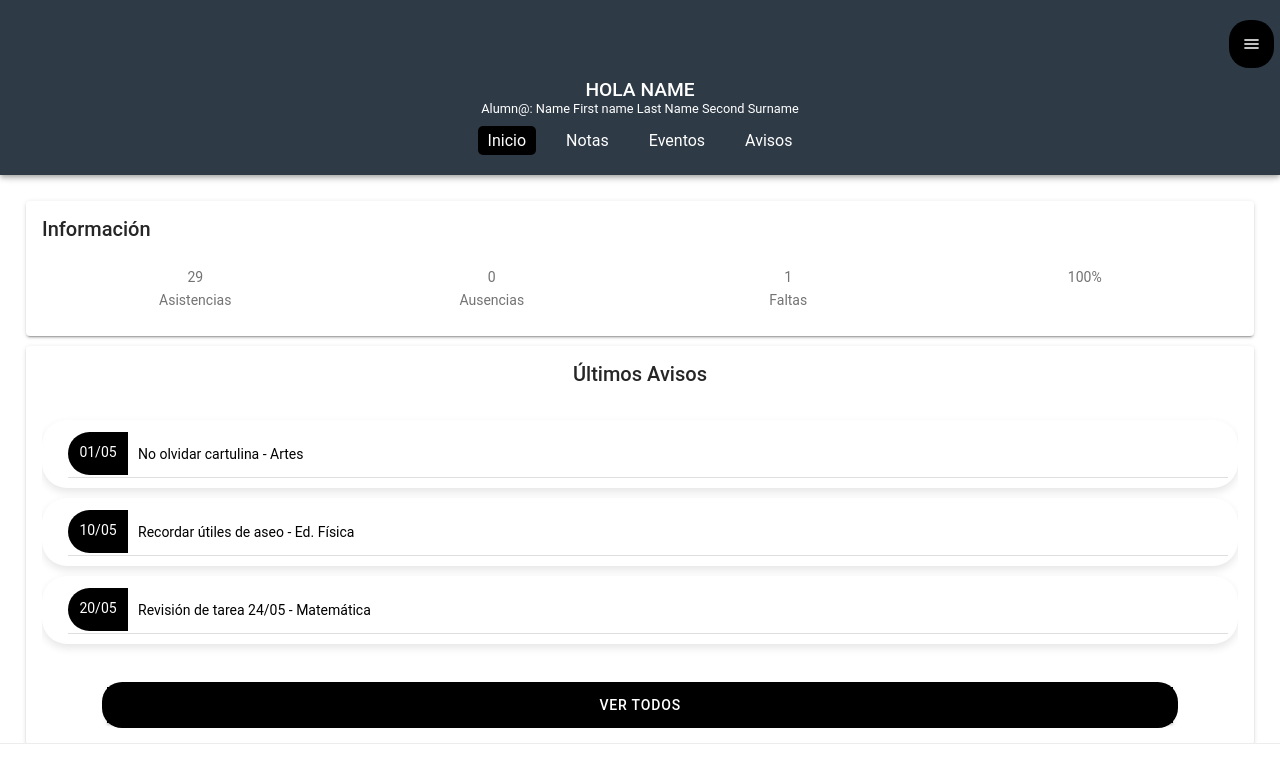
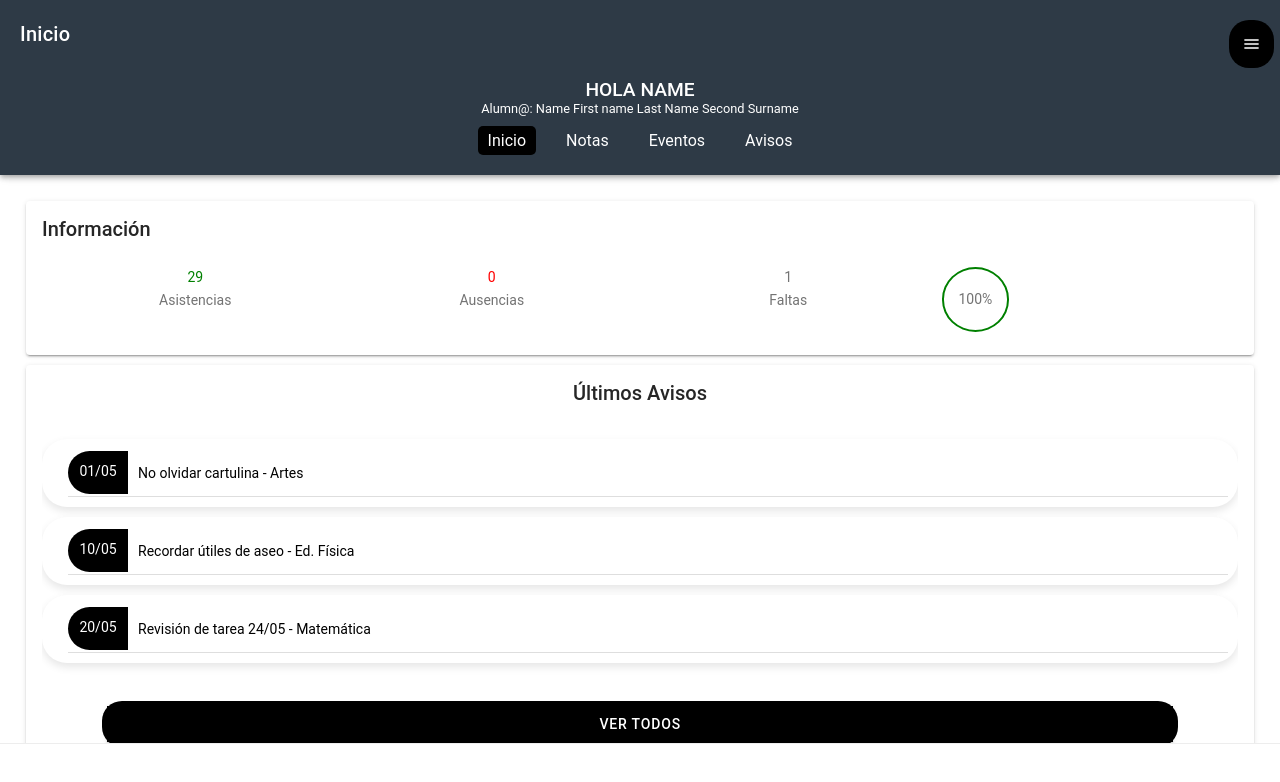
Before and after one commit to TanoOliva/Parent-Track, a React (Vite) app in the folder ionic-react/: page /home in a window 1280 px wide. Shown: the top 782 px of the page. Built offline with nearby package versions, Linux system fonts and the light colour scheme; sample sign-in values are in the browser's storage.

Commit message:
Diseño
Implementación de colores en información

```diff
--- a/ionic-react/src/pages/Home.css
+++ b/ionic-react/src/pages/Home.css
@@ -34,3 +34,18 @@
     margin: 0;
     font-size: 1em;
   }
+
+  .asistencias {
+    color: green;
+  }
+
+  .ausencias {
+    color: red;
+  }
+
+  .porcentaje {
+    border: 2px solid green;
+    border-radius: 50%;
+    padding: 20px 15px;
+    display: inline-block;
+  }
--- a/ionic-react/src/pages/Home.tsx
+++ b/ionic-react/src/pages/Home.tsx
@@ -20,7 +20,7 @@ const Home: React.FC = () => {
 
   return (
     <IonPage>
-      <Header title="" />
+      <Header title="Inicio" />
       <IonContent className="ion-padding">
         <IonCard>
           <IonCardHeader>
@@ -30,11 +30,11 @@ const Home: React.FC = () => {
             <IonGrid>
               <IonRow>
                 <IonCol>
-                  <p>29</p>
+                  <p className="asistencias">29</p>
                   <p>Asistencias</p>
                 </IonCol>
                 <IonCol>
-                  <p>0</p>
+                <p className="ausencias">0</p>
                   <p>Ausencias</p>
                 </IonCol>
                 <IonCol>
@@ -42,7 +42,7 @@ const Home: React.FC = () => {
                   <p>Faltas</p>
                 </IonCol>
                 <IonCol>
-                  <p>100%</p>
+                  <span className="porcentaje">100%</span>
                 </IonCol>
               </IonRow>
             </IonGrid>
@@ -50,13 +50,11 @@ const Home: React.FC = () => {
         </IonCard>
 
         <IonCard>
-          <IonCardHeader style= {{ textAlign: "center"}}>
+          <IonCardHeader style={{ textAlign: "center" }}>
             <IonCardTitle>Últimos Avisos</IonCardTitle>
           </IonCardHeader>
           <IonCardContent>
             <IonList>
-
-
             {avisos.map((aviso, index) => (
                 <IonItem key={index} className="avisos-item">
                   <div className="avisos-date">
@@ -67,8 +65,6 @@ const Home: React.FC = () => {
                   </IonLabel>
                 </IonItem>
               ))}
-
-
             </IonList>
             <IonButton expand="full" onClick={handleAvisosClick}>ver todos</IonButton>
           </IonCardContent>
```
